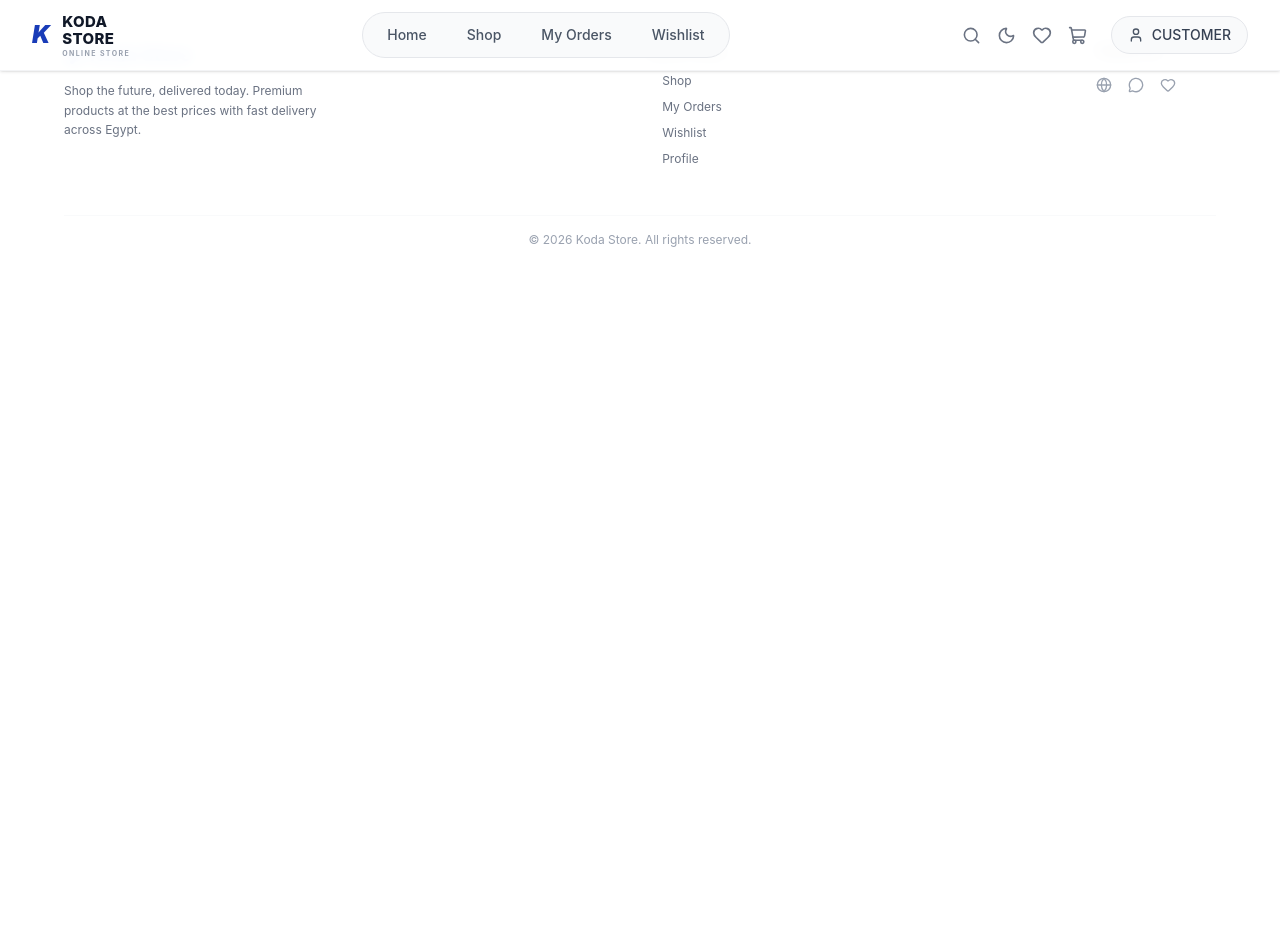
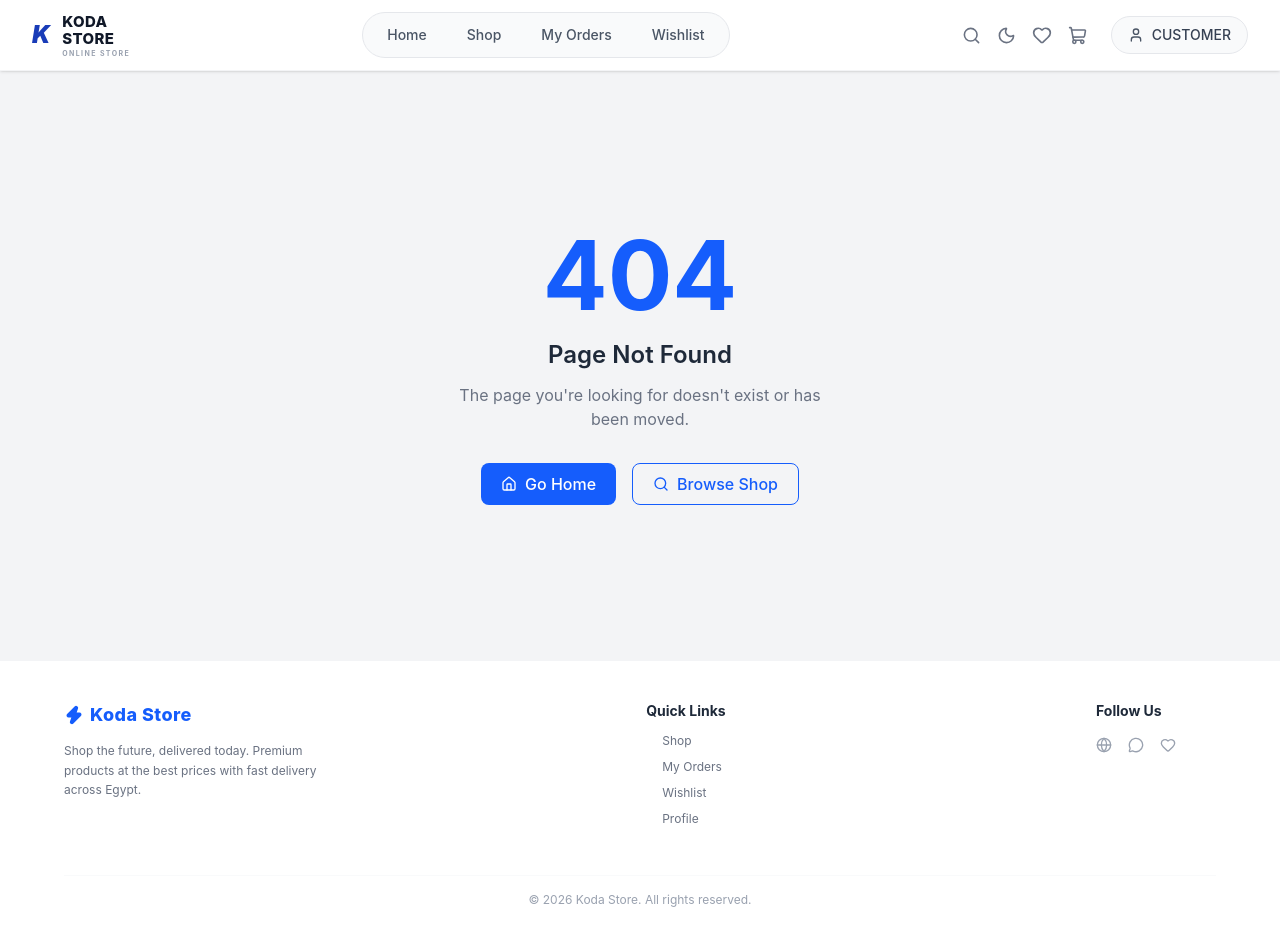
Before and after one commit to koda-store/store, a React (Vite) app: page /profile in a window 1280 px wide. Before the commit the page ends 800 px from the top, so only its background shows below. Built offline with nearby package versions, Linux system fonts and the light colour scheme; no server answers.

Commit message:
Add NotFound page and catch-all route

```diff
--- a/src/App.jsx
+++ b/src/App.jsx
@@ -9,6 +9,7 @@ import Carts from './pages/Carts'
 import Wishlist from './pages/Wishlist'
 import Login from './pages/Login'
 import Footer from './components/Footer'
+import NotFound from "./pages/NotFound";
 
 
 function App() {
@@ -29,6 +30,7 @@ function App() {
           <Route path={'/cart'} element={<Carts />} />
           <Route path={'/wishlist'} element={<Wishlist />} />
           <Route path={'/login'} element={<Login />} />
+          <Route path="*" element={<NotFound />} />
         </Routes>
       </main>
       <footer>
--- /dev/null
+++ b/src/pages/NotFound.jsx
@@ -0,0 +1,42 @@
+import { Link } from "react-router-dom";
+import { House, Search } from "lucide-react";
+
+function NotFound() {
+  return (
+    <div className="h-[calc(100vh-140px)] flex items-center justify-center px-4 pt-12">
+      <div className="text-center">
+        <h1 className="text-8xl mt-6 font-bold text-blue-600 ">
+          404
+        </h1>
+
+        <h2 className="mt-4 text-2xl font-semibold text-gray-800">
+          Page Not Found
+        </h2>
+
+        <p className="mt-3 text-gray-500 max-w-sm mx-auto">
+          The page you're looking for doesn't exist or has been moved.
+        </p>
+
+        <div className="mt-8 flex flex-col sm:flex-row justify-center gap-4">
+             <Link
+          to="/"
+          className="bg-blue-600  text-white font-medium px-5 py-2 rounded-lg flex items-center justify-center gap-2 hover:opacity-80 transition-all duration-150"
+        >
+         <House size={16} />
+       Go Home
+        </Link>
+
+          <Link
+           to="/shop"
+          className="border border-blue-600 text-blue-600 font-medium px-5 py-2 rounded-lg flex items-center justify-center gap-2 hover:opacity-80  transition-all duration-150"
+            >
+               <Search size={16} />
+             Browse Shop
+           </Link>
+        </div>
+      </div>
+    </div>
+  );
+}
+
+export default NotFound;
```
